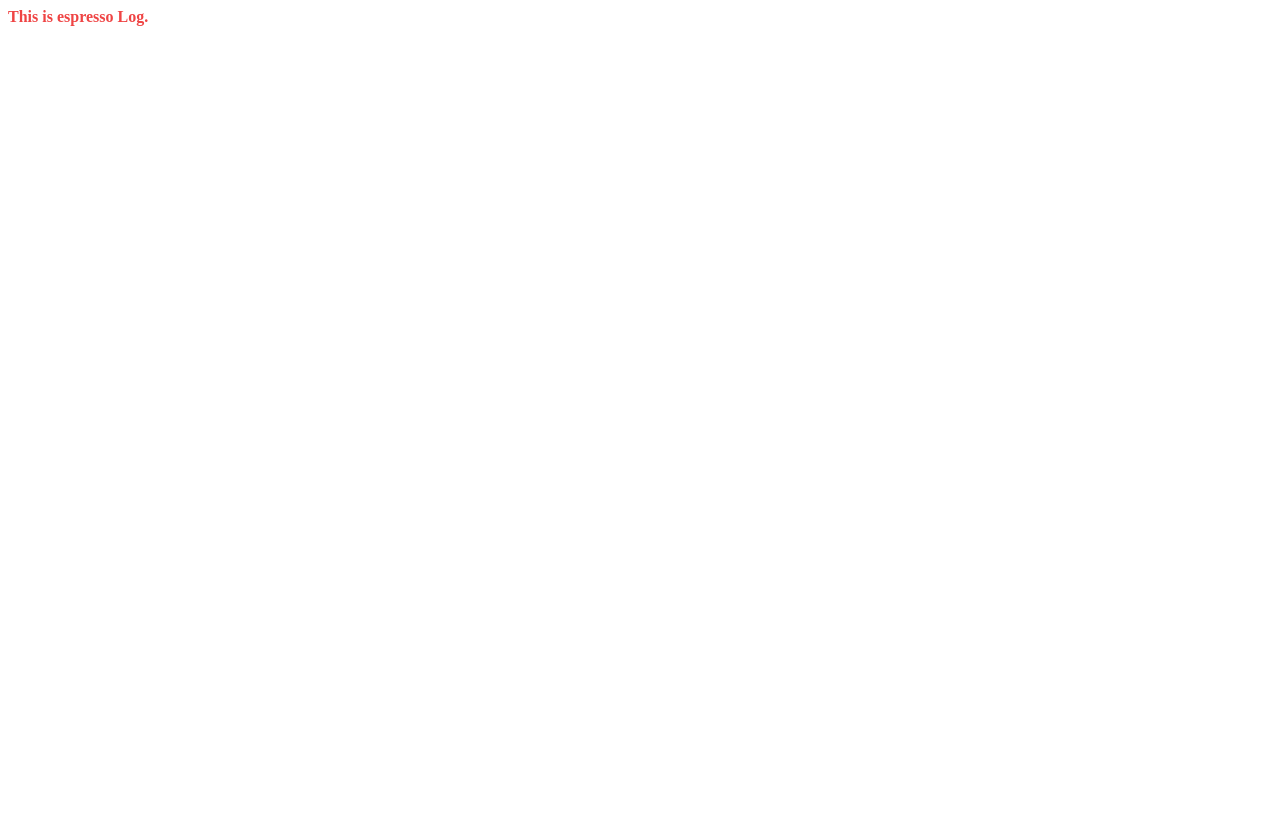
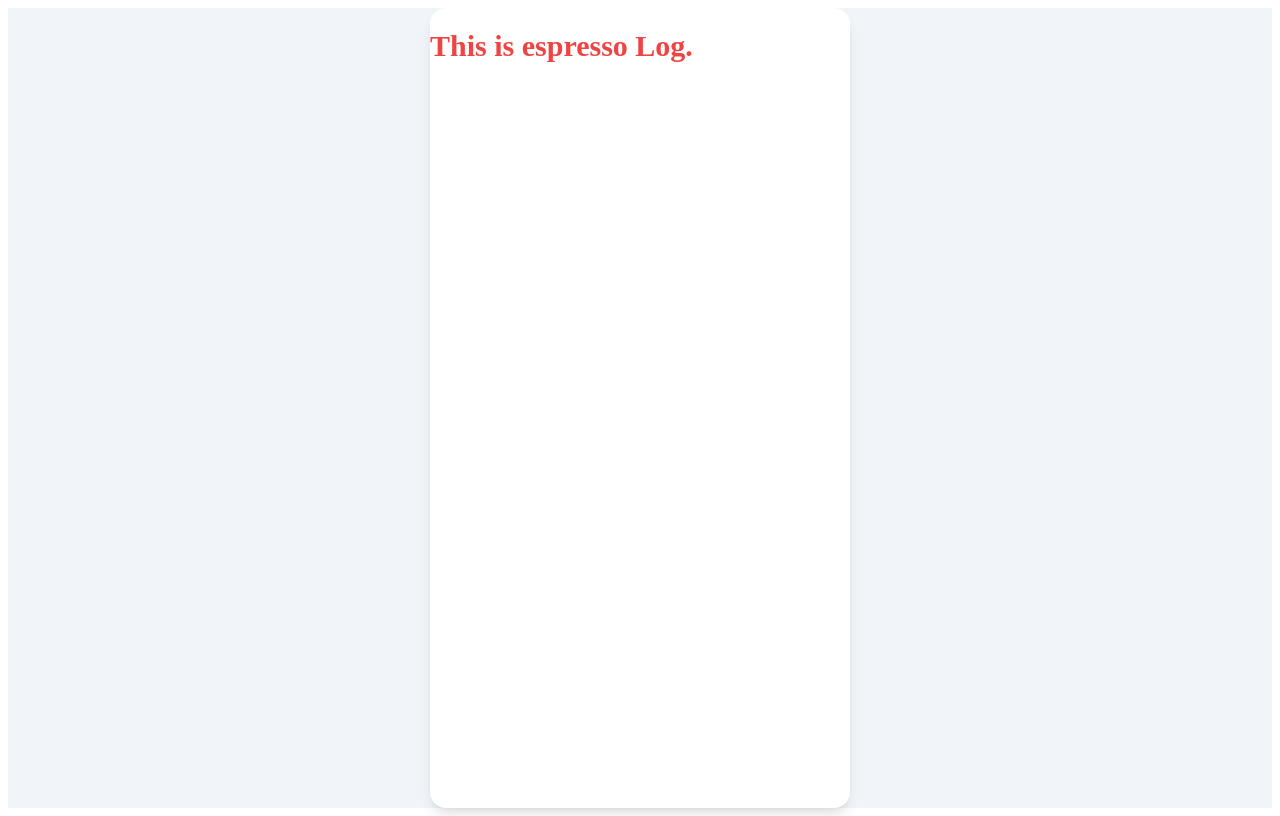
Before and after one commit to metjyc/espresso-log, a React (Vite) app: page / in a window 1280 px wide. Built offline with nearby package versions, Linux system fonts and the light colour scheme.

Commit message:
feat: AppShell 컴포넌트 생성 및 Home.tsx 추가

```diff
--- a/src/App.tsx
+++ b/src/App.tsx
@@ -1,5 +1,5 @@
+import Home from "./pages/Home";
+
 export default function App() {
-  return (
-    <div className="text 3xl font-bold text-red-500">This is espresso Log.</div>
-  );
+  return <Home />;
 }
--- /dev/null
+++ b/src/components/AppShell/Appshell.tsx
@@ -0,0 +1,13 @@
+type AppShellProps = {
+  children: React.ReactNode;
+};
+
+export default function AppShell({ children }: AppShellProps) {
+  return (
+    <div className="min-h-screen bg-slate-100 flex justify-center items-start">
+      <div className="w-full max-w-[420px] bg-white shadow-lg sm:rounded-2xl overflow-hidden min-h-screen">
+        {children}
+      </div>
+    </div>
+  );
+}
--- /dev/null
+++ b/src/pages/Home.tsx
@@ -0,0 +1,9 @@
+import AppShell from "../components/AppShell/Appshell";
+
+export default function Home() {
+  return (
+    <AppShell>
+      <h1 className="text-3xl font-bold text-red-500">This is espresso Log.</h1>
+    </AppShell>
+  );
+}
```
